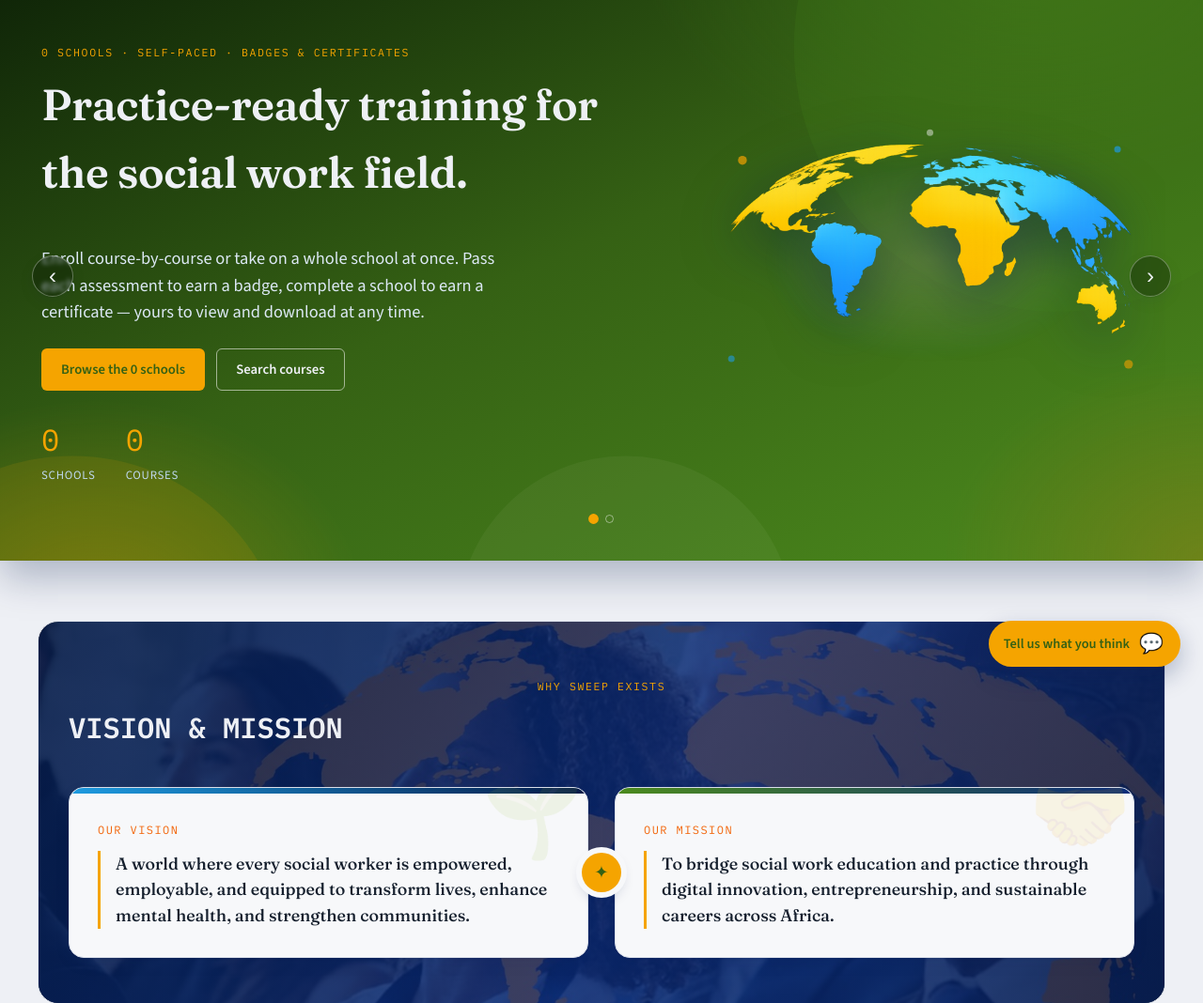
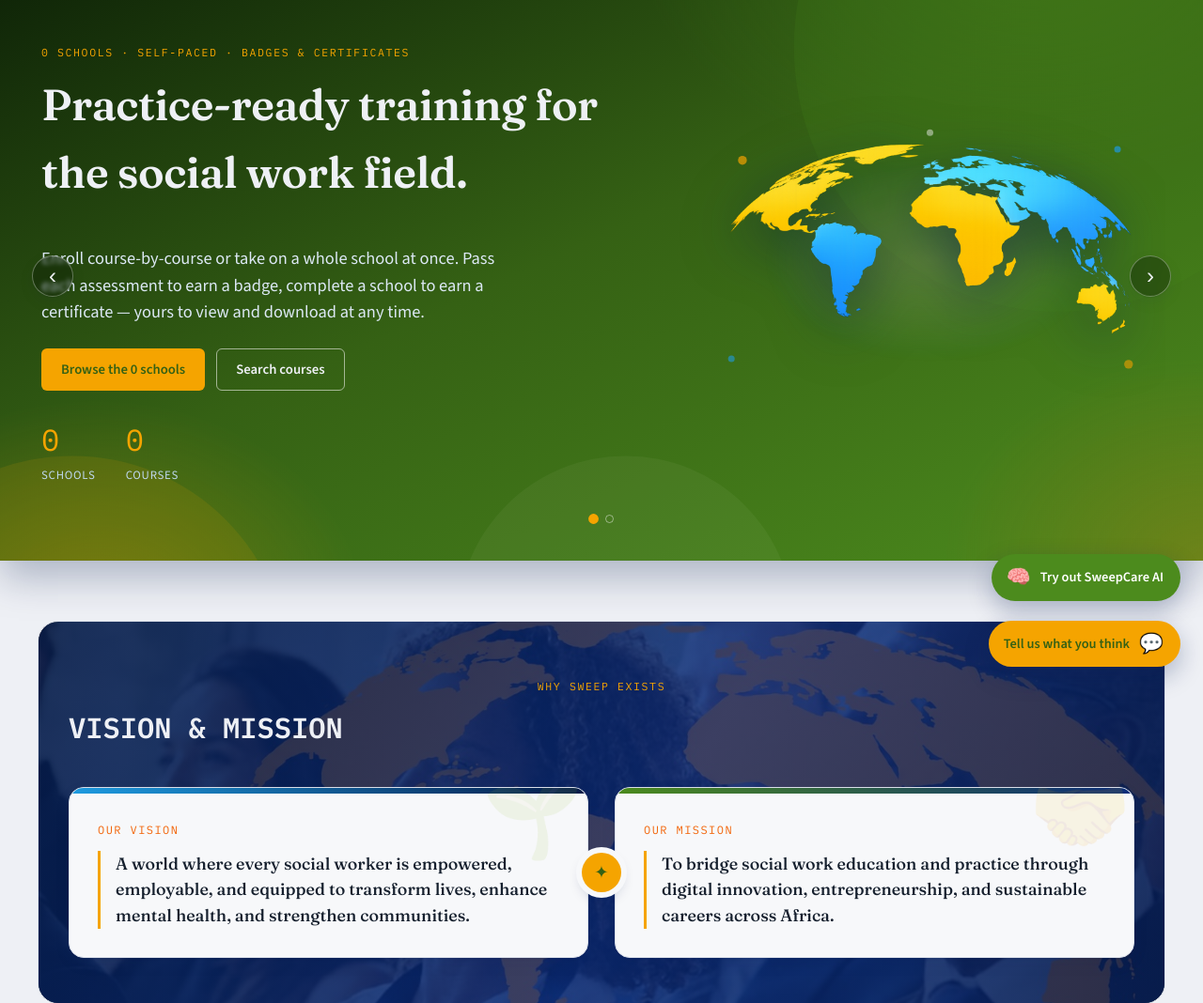
Before and after one commit to remikeks/project-sweep, a Django app: page / in a window 1280 px wide. Shown: the part 66-1134 px from the top of the page at 94% size. Run offline with Django 5.2, Linux system fonts and the light colour scheme; data that the repository does not hold is empty; parts of the project's set-up code (start-up, migrations or seed data) failed here and were passed over.

Commit message:
added sweepcare link

```diff
--- a/static/css/style.css
+++ b/static/css/style.css
@@ -1852,6 +1852,48 @@ footer.sw-footer {
 }
 
 /* ---------------------------------------------------------------------- */
+/* SweepCare AI widget (site-wide floating link, stacked above feedback)   */
+/* ---------------------------------------------------------------------- */
+
+.sweepcare-widget {
+  position: fixed;
+  right: 24px;
+  bottom: 94px;
+  z-index: 200;
+  text-decoration: none;
+}
+
+.sweepcare-fab {
+  display: flex;
+  align-items: center;
+  gap: 10px;
+  border-radius: 999px;
+  background: var(--primary);
+  color: #fff;
+  padding: 14px 18px 14px 16px;
+  box-shadow: 0 10px 26px rgba(7, 29, 82, 0.28);
+  cursor: pointer;
+  font-family: var(--font-body);
+  font-weight: 600;
+  font-size: 0.9rem;
+  white-space: nowrap;
+}
+
+.sweepcare-widget:hover .sweepcare-fab {
+  background: var(--primary-dark);
+}
+
+.sweepcare-fab-icon {
+  font-size: 1.3rem;
+  line-height: 1;
+}
+
+@media (max-width: 480px) {
+  .sweepcare-widget { right: 14px; bottom: 70px; }
+  .sweepcare-fab { padding: 12px 14px; font-size: 0.8rem; gap: 8px; }
+}
+
+/* ---------------------------------------------------------------------- */
 /* Feedback widget (site-wide floating button + modal)                     */
 /* ---------------------------------------------------------------------- */
 
--- a/templates/base.html
+++ b/templates/base.html
@@ -136,6 +136,13 @@
     </div>
   </footer>
 
+  <a href="https://mindcare-ai-lovat.vercel.app/home" class="sweepcare-widget" target="_blank" rel="noopener">
+    <span class="sweepcare-fab">
+      <span class="sweepcare-fab-icon" aria-hidden="true">&#129504;</span>
+      <span>Try out SweepCare AI</span>
+    </span>
+  </a>
+
   <div class="feedback-widget" data-feedback-widget data-authenticated="{{ request.user.is_authenticated|yesno:'true,false' }}">
     <button type="button" class="feedback-fab" data-feedback-trigger aria-haspopup="dialog" aria-controls="feedback-modal" aria-label="Send feedback">
       <span class="feedback-fab-bubble" data-feedback-bubble>Tell us what you think</span>
```
